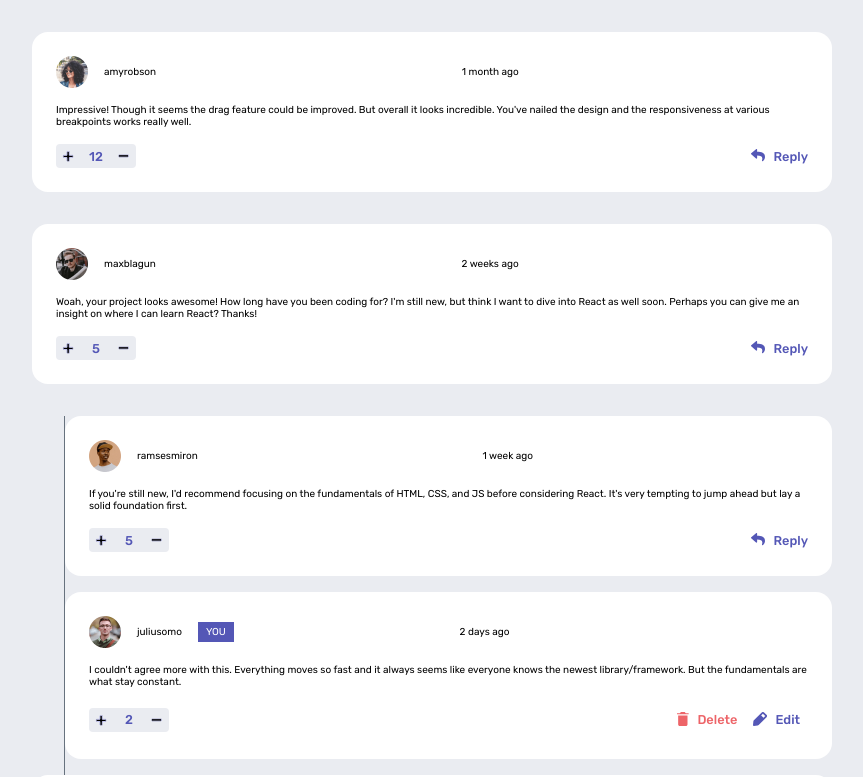
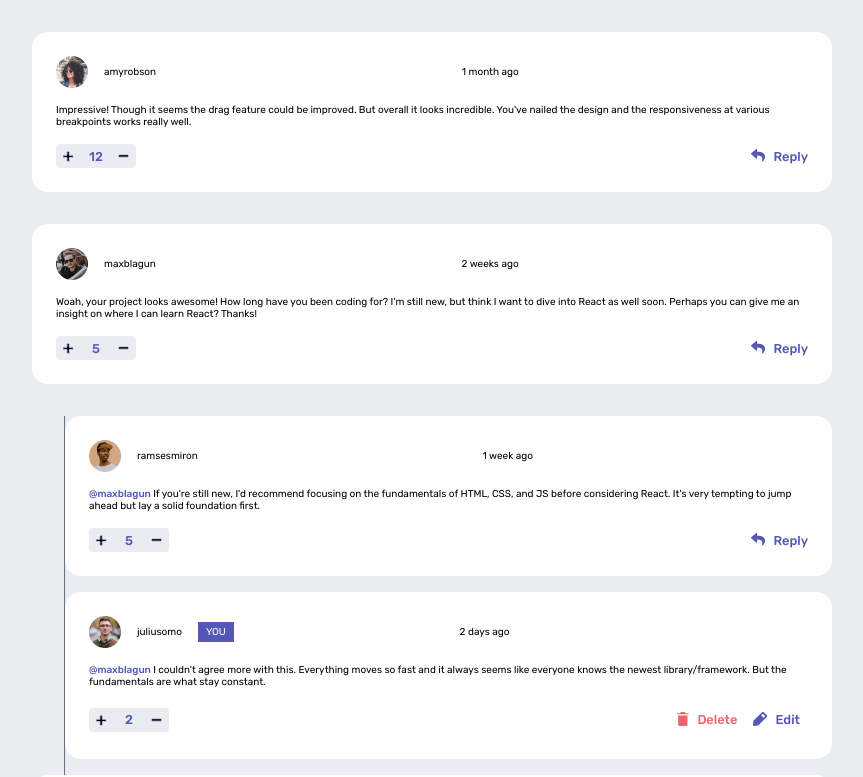
Before and after one commit to riwepo/fem-interactive-comments-section, a React (Create React App) app: page / in a window 1280 px wide. Shown: the top 777 px of the page, without its empty margins (208-1071 px from the left). Built offline with nearby package versions, Linux system fonts and the light colour scheme.

Commit message:
put highlighted reply name in front of replies

```diff
--- a/src/components/comment/Comment.js
+++ b/src/components/comment/Comment.js
@@ -23,7 +23,14 @@ function Comment({ comment, onCreateReplyClick }) {
           user={comment.user}
         />
         <p className={classes.createdAt}>{comment.createdAt}</p>
-        <p className={classes.content}>{comment.content}</p>
+        <p className={classes.content}>
+          {comment.replyToUsername && (
+            <span
+              className={classes.replyName}
+            >{`@${comment.replyToUsername} `}</span>
+          )}
+          {comment.content}
+        </p>
         <CommentVote
           className={classes.vote}
           count={comment.score}
--- a/src/components/comment/Comment.module.css
+++ b/src/components/comment/Comment.module.css
@@ -23,6 +23,10 @@
   margin: 0.5rem;
 }
 
+.replyName {
+  font-weight: 500;
+  color: var(--moderate-blue-color);
+}
 .content {
   grid-row: 2;
   grid-column-start: 1;
```
